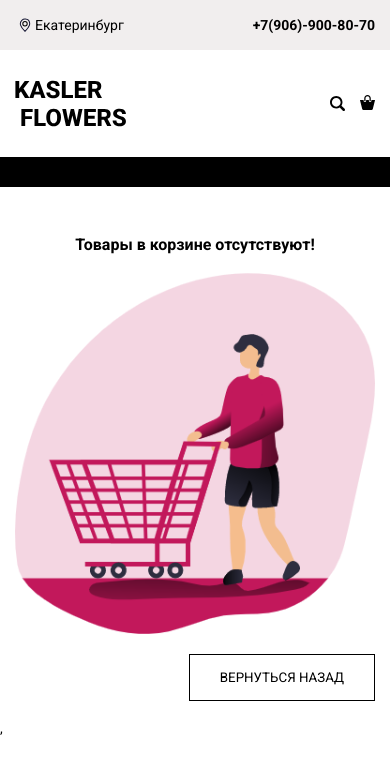
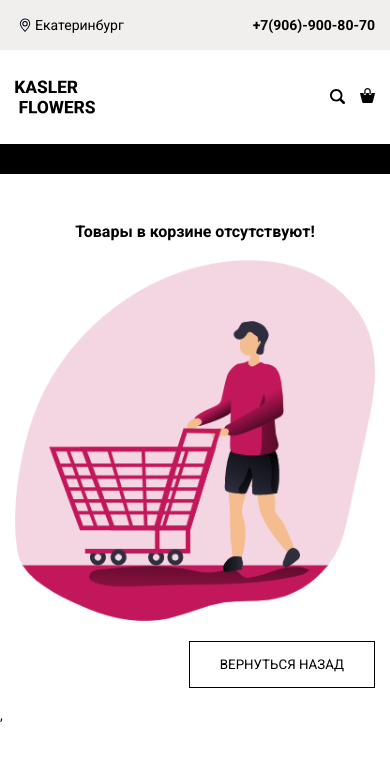
Before and after one commit to seokatrin/flowers-shop, a React (Create React App) app: page /#/shopcart in a window 390 px wide. Shown: the top 774 px of the page. Built offline with nearby package versions, Linux system fonts and the light colour scheme.

Commit message:
add check to sorting and forgot to add ref on div

```diff
--- a/src/Components/Research.jsx
+++ b/src/Components/Research.jsx
@@ -7,6 +7,7 @@ function Research() {
   const allFlowers = useSelector(({ flowers }) => flowers.flowersForResearch);
 
   const ref = useRef()
+
   const [researchIsOpen, setResearchIsOpen] = useState(false);
   const [inputValue, setInputValue] = useState("");
   const [matchedFlowers, setmatchedFlowers] = useState([]);
@@ -16,14 +17,20 @@ function Research() {
     setResearchIsOpen(!researchIsOpen);
     setmatchedFlowers([])
   };
+  const handleOnClickLink = () => {
+    setwindowIsOpen(false)
+  }
   const handleOnChange = (e) => {
     setInputValue(e.target.value);
     if(e.target.value.length > 0) {
       const flowers = allFlowers.filter((item) =>
       item.name.toLowerCase().includes(e.target.value.toLowerCase())
+
     );
-    setmatchedFlowers(flowers);
-    setwindowIsOpen(true)
+    if(flowers.length > 0) {
+      setmatchedFlowers(flowers);
+      setwindowIsOpen(true)
+    }
   } else {
     setwindowIsOpen(false)
   }
@@ -32,16 +39,16 @@ function Research() {
   return (
     <div className="header__research">
       {researchIsOpen && (
-        <div>
+        <div ref={ref}>
           <input
             placeholder="Поиск..."
             value={inputValue}
             onChange={handleOnChange}
           />
           {windowIsOpen && (
-            <div className="header__window window">
+            <div className="header__window window" >
               {matchedFlowers.map((item) => (
-                <Link to={`/${item.id}`} key={item.id}>
+                <Link to={`/${item.id}`} key={item.id} onClick={handleOnClickLink}>
                   {item.name}
                 </Link>
               ))}
--- a/src/styles/header.scss
+++ b/src/styles/header.scss
@@ -1,4 +1,4 @@
-@import './mixin';
+@import "./mixin";
 
 .header {
   .header__cart {
@@ -68,5 +68,31 @@
       font-weight: 600;
     }
   }
-
 }
+@media (max-width: 500px) {
+  .header__logo {
+    width: 100px;
+    img {
+      width: 100%;
+    }
+  }
+  .header__research {
+    input {
+      max-height: 40px;
+      max-width: 200px;
+      margin: 0 0 0 10px;
+      padding: 5px 10px;
+    }
+  }
+}
+@media (max-width: 400px) {
+  .header__logo {
+    width: 80px;
+  }
+  .header__research {
+    input {
+      max-height: 35px;
+      max-width: 170px;
+    }
+  }
+}
```
Lines whose indentation alone changed are shown as unchanged.
